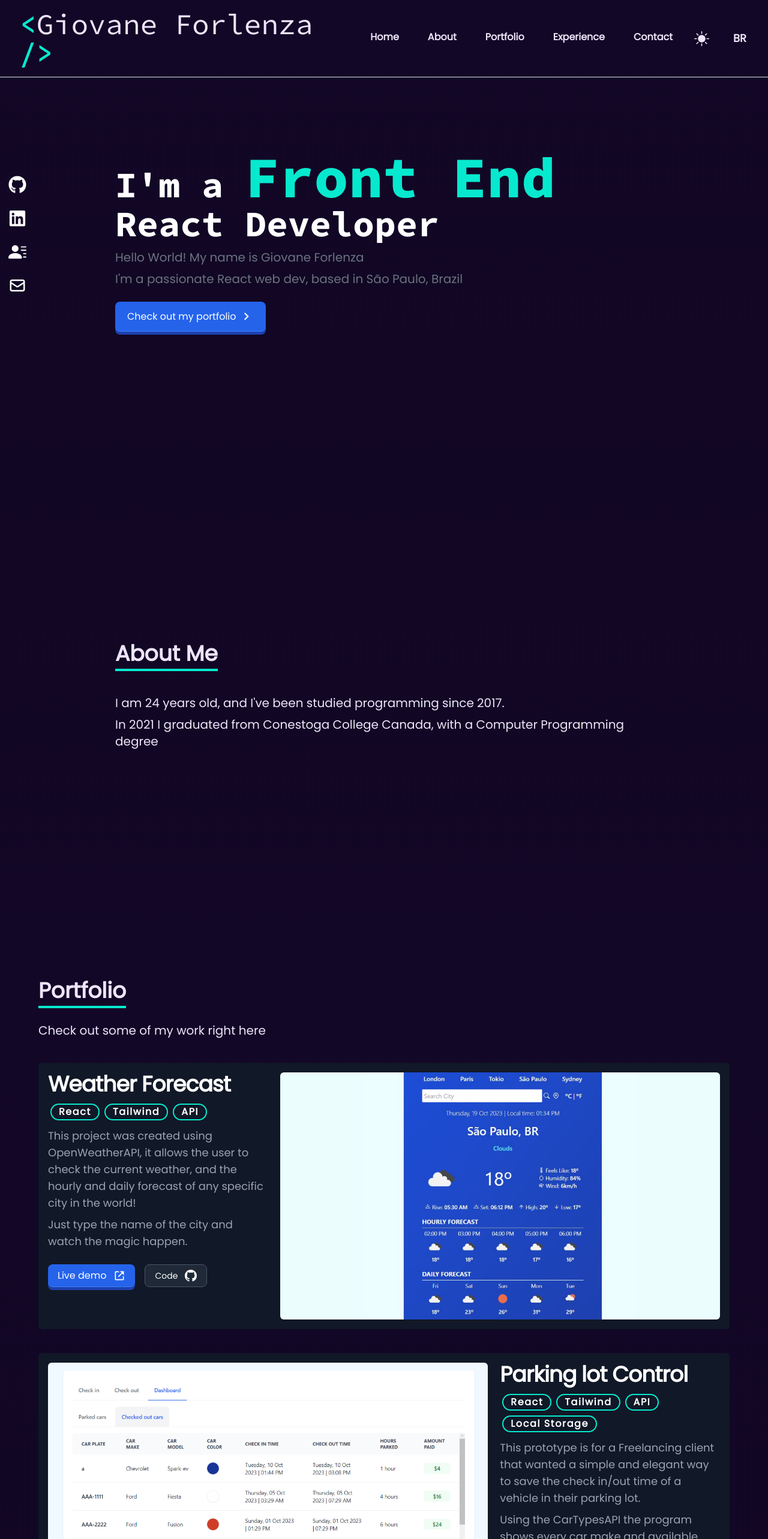
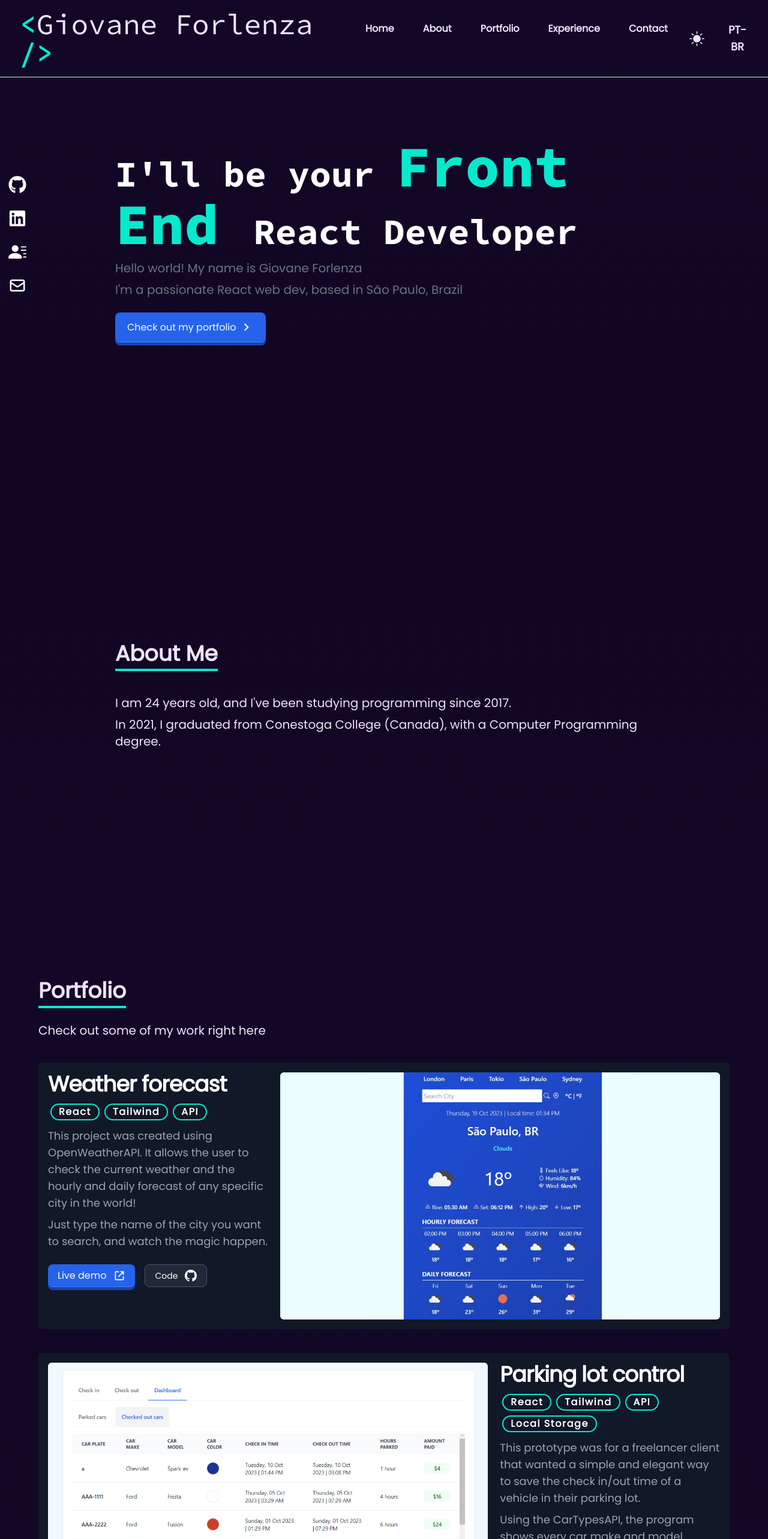
Before and after one commit to GiovaneForlenza/GiovaneForlenzaPortfolio, a React (Vite) app: page / in a window 1280 px wide. Shown: the top 2566 px of the page at 60% size. Built offline with nearby package versions, Linux system fonts and the light colour scheme.

Commit message:
Fixed some spelling and wording problems with the general text

```diff
--- a/src/components/Hero.jsx
+++ b/src/components/Hero.jsx
@@ -28,7 +28,7 @@ function Hero({ isWebsiteEnglish }) {
     <div className="flex flex-col items-center justify-center h-full  bg-bg-light  dark:from-bg-dark  dark:bg-gradient-to-b dark:to-secondary-dark px-3 sm:px-10  lg:flex-row md:w-full">
       <div className="flex flex-col justify-center max-w-4xl">
         <h2 className="text-center sm:text-left text-text-light text-4xl mb-2 sm:text-6xl md:text-left font-bold font-terminal dark:text-white">
-          I'm a <br className="hidden sm:flex md:hidden" />
+          I'll be your <br className="hidden sm:flex md:hidden" />
           <span className=" text-accent-light dark:text-accent-dark font-extrabold sm:text-8xl">
             Front End{" "}
           </span>
--- a/src/components/NavBar.jsx
+++ b/src/components/NavBar.jsx
@@ -82,7 +82,7 @@ function NavBar({ isWebsiteEnglish, setIsWebsiteEnglish }) {
             data-tooltip-id="language-tooltip"
             data-tooltip-content="Change the website language (BR or EN)"
           >
-            {isWebsiteEnglish ? "BR" : "EN"}
+            {isWebsiteEnglish ? "PT-BR" : "EN"}
           </button>
         </ul>
         <div
@@ -122,7 +122,7 @@ function NavBar({ isWebsiteEnglish, setIsWebsiteEnglish }) {
               // data-tooltip-id="language-tooltip"
               // data-tooltip-content="Change the website language (BR or EN)"
             >
-              {isWebsiteEnglish ? "BR" : "EN"}
+              {isWebsiteEnglish ? "PT-BR" : "EN"}
             </button>
           </div>
         </ul>
--- a/src/components/WebsiteTexts.js
+++ b/src/components/WebsiteTexts.js
@@ -22,15 +22,15 @@ export const TEXT_ENGLISH = [
   {
     title: "Hero",
     text: [
-      "Hello World! My name is Giovane Forlenza",
+      "Hello world! My name is Giovane Forlenza",
       "I'm a passionate React web dev, based in São Paulo, Brazil",
     ],
   },
   {
     title: "About Me",
     text: [
-      "I am 24 years old, and I've been studied programming since 2017.",
-      "In 2021 I graduated from Conestoga College Canada, with a Computer Programming degree",
+      "I am 24 years old, and I've been studying programming since 2017.",
+      "In 2021, I graduated from Conestoga College (Canada), with a Computer Programming degree.",
     ],
   },
   { title: "Portfolio", text: "Check out some of my work right here" },
@@ -45,19 +45,19 @@ export const TEXT_BR = [
   {
     title: "Hero",
     text: [
-      "Hello World! Meu nome é Giovane Forlenza",
-      "Eu sou um Dev fanático por inovação e criação, moro em São Paulo",
+      "Hello world! Meu nome é Giovane Forlenza",
+      "Eu sou um dev apaixonado por inovação e criação, moro em São Paulo",
     ],
   },
   {
     title: "Sobre mim",
     text: [
       "Eu tenho 24 anos, e estudo programação desde 2017",
-      "Eu 2021 eu me formei programador na faculdade Conestoga College, no Canadá",
+      "Eu 2021 eu me formei como programador na faculdade Conestoga College, no Canadá",
     ],
   },
-  { title: "Portifólio", text: "Dê uma olhada nos meus trabalhos anteriores" },
-  { title: "Portfolio_btn", text: "Veja meu portfólio" },
+  { title: "Portifólio", text: "Vem conferir um pouco do que eu fiz até aqui" },
+  { title: "Portfolio_btn", text: "Confira o meu portfólio" },
   {
     title: "Navegação",
     text: ["Home", "Sobre mim", "Portifólio", "Experiência", "Contato"],
--- a/src/components/portfolio/PortfolioProjects.js
+++ b/src/components/portfolio/PortfolioProjects.js
@@ -6,22 +6,22 @@ import cocktail from "../../assets/portfolio/cocktailSelection.jpg";
 
 export const PROJECTS_EN = [
   {
-    title: "Weather Forecast",
+    title: "Weather forecast",
     tags: ["React", "Tailwind", "API"],
     description: [
-      "This project was created using OpenWeatherAPI, it allows the user to check the current weather, and the hourly and daily forecast of any specific city in the world!",
-      "Just type the name of the city and watch the magic happen.",
+      "This project was created using OpenWeatherAPI. It allows the user to check the current weather and the hourly and daily forecast of any specific city in the world!",
+      "Just type the name of the city you want to search, and watch the magic happen.",
     ],
     projectLink: "https://weather-lookup-react.netlify.app",
     codeLink: "https://github.com/GiovaneForlenza/weather-app-youtube",
     photo: weather,
   },
   {
-    title: "Parking lot Control",
+    title: "Parking lot control",
     tags: ["React", "Tailwind", "API", "Local Storage"],
     description: [
-      "This prototype is for a Freelancing client that wanted a simple and elegant way to save the check in/out time of a vehicle in their parking lot.",
-      "Using the CarTypesAPI the program shows every car make and available model.",
+      "This prototype was for a freelancer client that wanted a simple and elegant way to save the check in/out time of a vehicle in their parking lot.",
+      "Using the CarTypesAPI, the program shows every car make and model.",
     ],
     projectLink: "https://parkinglot-control.netlify.app",
     codeLink: "https://github.com/GiovaneForlenza/parking-lot-control",
@@ -31,7 +31,7 @@ export const PROJECTS_EN = [
     title: "School Management",
     tags: ["React", "Scss", "Local Storage"],
     description: [
-      "When a language school reached out to me to make a project for their classes and students, I hopped right in to work.",
+      "When a language school reached out to me to make a project for their classes and students, I hopped right in to work!",
       "This dashboard allows the user to see all registered staff, and each one has access to their classes.",
     ],
     projectLink: "https://school-management-program.netlify.app",
@@ -43,7 +43,6 @@ export const PROJECTS_EN = [
     tags: ["React", "Scss"],
     description: [
       "The idea for this project came to me when I didn't know what to cook, and I thought 'Wouldn't it be cool if I had my own recipes menu?'",
-
       "And the rest is history.",
     ],
     projectLink: "https://recepie-book.netlify.app",
@@ -54,8 +53,8 @@ export const PROJECTS_EN = [
     title: "Cocktail Selection",
     tags: ["React", "Scss", "API"],
     description: [
-      "I created this project for a client that wanted an easy way to search for new Cocktail recipes!",
-      "Using TheCocktailDB API I've created a website that does just that.",
+      "I created this project for a client that wanted an easy way to search for new cocktail recipes!",
+      "Using TheCocktailDB API, I've created a website that does just that.",
     ],
     projectLink: "https://react-project-cocktaildb.netlify.app",
     codeLink: "https://github.com/GiovaneForlenza/cocktail-db",
@@ -68,8 +67,8 @@ export const PROJECTS_BR = [
     title: "Clima Tempo",
     tags: ["React", "Tailwind", "API"],
     description: [
-      "Esse projeto foi criado usando OpenWeatherAPI, permitindo que o usuario cheque a temperatura atual de qualquer cidade do mundo, a previsão das próximas horas e dias",
-      "Apenas escreva o nome da cidade e veja a mágica acontecer diante dos seus olhos!",
+      "Esse projeto foi criado usando OpenWeatherAPI. Ele permite que o usuário cheque a temperatura atual de qualquer cidade do mundo, a previsão das próximas horas e dias.",
+      "Apenas escreva o nome da cidade que você quer procurar e veja a mágica acontecer diante dos seus olhos!",
     ],
     projectLink: "https://weather-lookup-react.netlify.app",
     codeLink: "https://github.com/GiovaneForlenza/weather-app-youtube",
@@ -79,8 +78,8 @@ export const PROJECTS_BR = [
     title: "Controle de estacionamento",
     tags: ["React", "Tailwind", "API", "Local Storage"],
     description: [
-      "Esse protótipo foi feito para um cliente Freela que queria um jeito simples e elegante de guardar os horario de entrada/saída de carros no seu estacionamento.",
-      "O programa faz uso da CarTypesAPI para mostrar as marcas e modelos de carros disponíveis.",
+      "Esse protótipo foi feito para um cliente freela que queria uma maneira simples e elegante de registrar os horário de entrada e saída de carros do seu estacionamento.",
+      "O programa faz uso da CarTypesAPI para mostrar as marcas e modelos de carros.",
     ],
     projectLink: "https://parkinglot-control.netlify.app",
     codeLink: "https://github.com/GiovaneForlenza/parking-lot-control",
@@ -90,8 +89,8 @@ export const PROJECTS_BR = [
     title: "Controle de escola",
     tags: ["React", "Scss", "Local Storage"],
     description: [
-      "Quando uma escola de idiomas me procurou para criar um projeto para organizarem as aulas e os alunos eu não pensei 2 vezes antes de começar",
-      "Essa Dashboard permite que o usuário veja todos os funcionários registrados, e cada um tem acesso a suas respectivas turmas",
+      "Quando uma escola de idiomas me procurou para criar um projeto para organizarem suas aulas e alunos, eu não pensei 2 vezes antes de começar!",
+      "Essa Dashboard permite que o usuário veja todos os funcionários registrados, e cada um deles têm acesso à suas respectivas turmas.",
     ],
     projectLink: "https://school-management-program.netlify.app",
     codeLink: "https://github.com/GiovaneForlenza/school-management",
@@ -101,7 +100,7 @@ export const PROJECTS_BR = [
     title: "Menu de receitas",
     tags: ["React", "Scss"],
     description: [
-      "A ideia pra esse projeto surgiu quando eu não sabia oque cozinhar, e eu pensei 'Não seria legal se eu tivesse o meu próprio cardápio de receitas?'",
+      "A ideia pra esse projeto surgiu quando eu não sabia oque cozinhar, e então eu pensei 'Não seria legal se eu tivesse o meu próprio menu de receitas?'",
       "E o resto é historia.",
     ],
     projectLink: "https://recepie-book.netlify.app",
@@ -113,7 +112,7 @@ export const PROJECTS_BR = [
     tags: ["React", "Scss", "API"],
     description: [
       "Eu criei esse projeto pra um cliente que queria um jeito simples de procurar por novas receitas de coquetéis.",
-      "Usando a API TheCocktailDB eu criei um site que faz exatamente isso.",
+      "Usando a API TheCocktailDB, eu criei um site que faz exatamente isso.",
     ],
     projectLink: "https://react-project-cocktaildb.netlify.app",
     codeLink: "https://github.com/GiovaneForlenza/cocktail-db",
```
